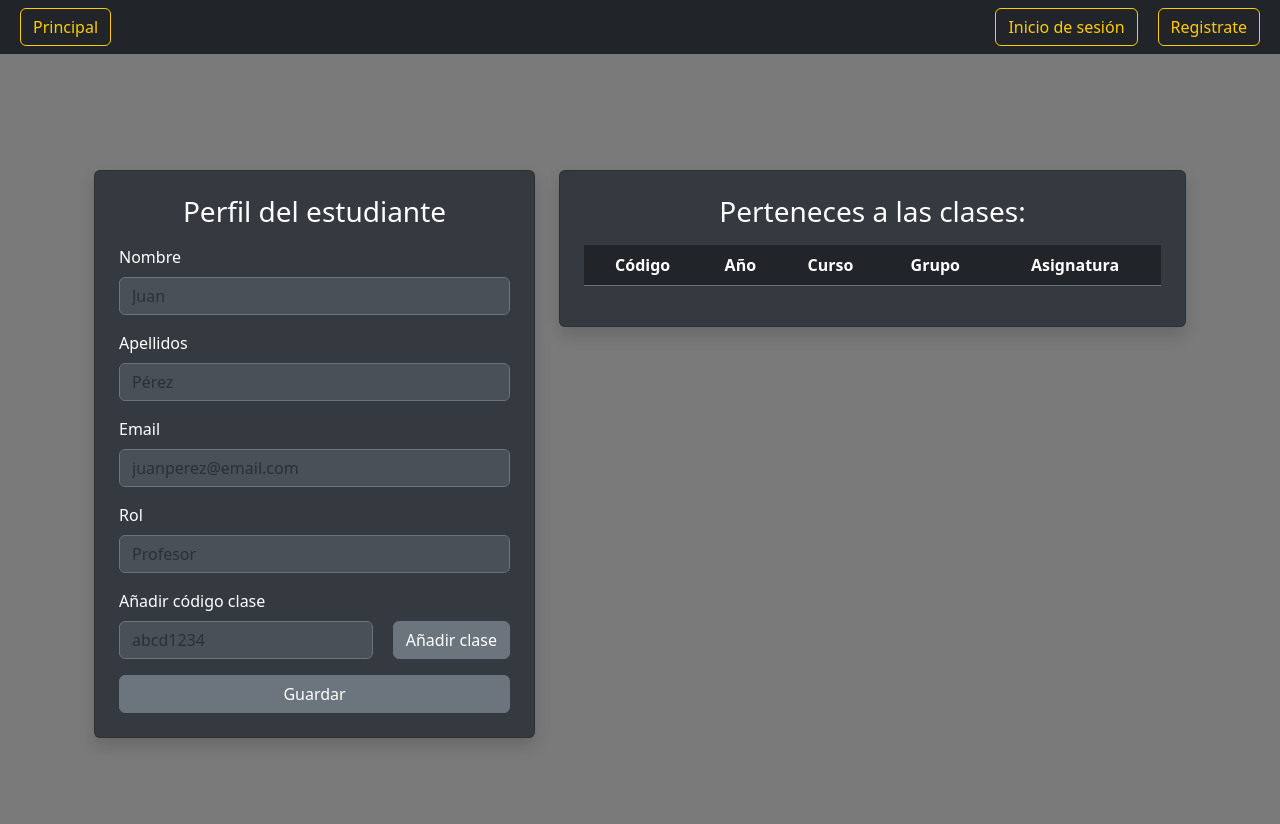
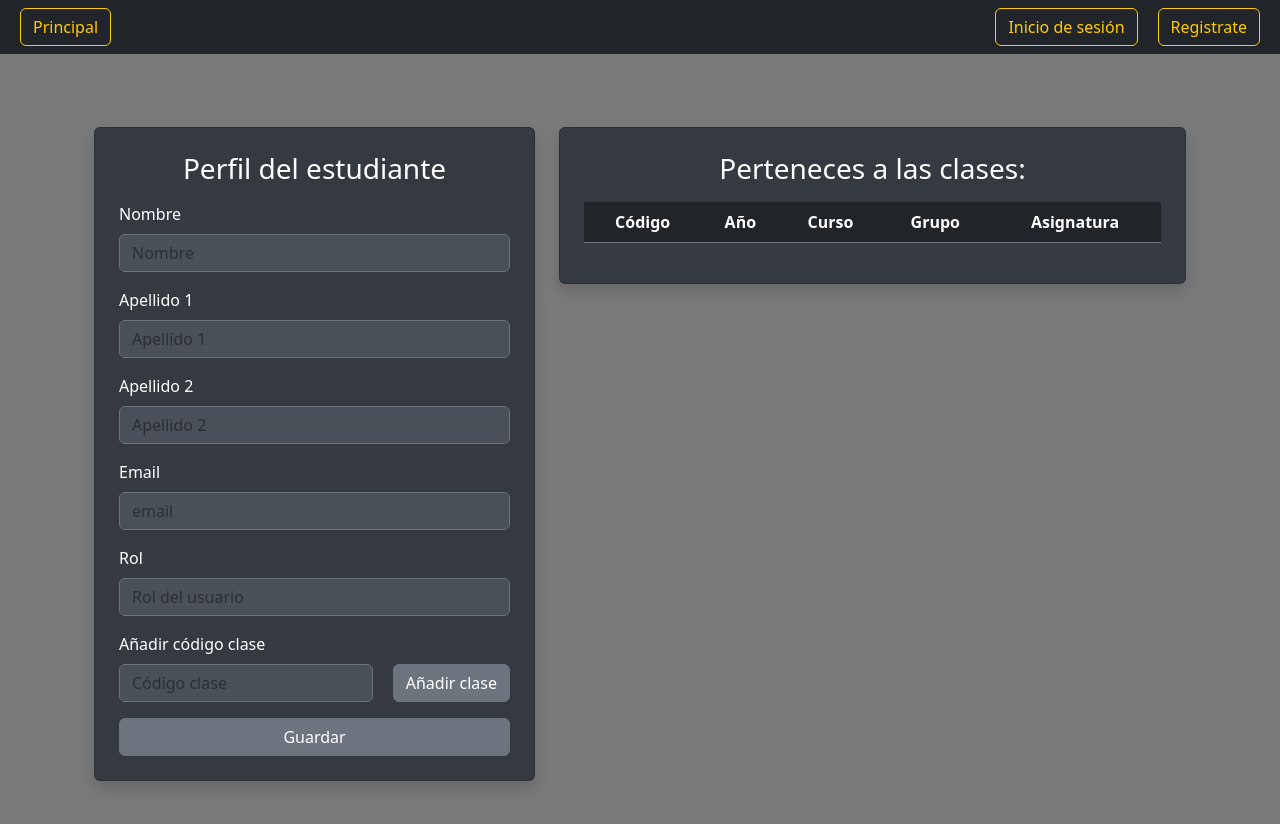
Before and after one commit to axelrebollo/eliaFrontend, a Vue app: page /profile/profileStudent in a window 1280 px wide. Shown: the top 824 px of the page. Built offline with nearby package versions, Linux system fonts and the light colour scheme.

Commit message:
Creación del profile y su funcionalidad
Creado el servicio profile,
creado actualización para persistir email y role,
funcionalidades para visualizar los datos y pedirlos con axios

```diff
--- a/src/components/ProfileStudent.vue
+++ b/src/components/ProfileStudent.vue
@@ -1,14 +1,45 @@
 <script setup>
-  const getData = () => {
+  import { onMounted, ref, watch } from "vue";
+  import { useProfileStore } from "@/stores/profileStore";
+  import { useAuthStore } from "@/stores/authStore";
 
-  };
+  const profileStore = useProfileStore();
+  const authStore = useAuthStore();
+
+  const name = ref("");
+  const surname1 = ref("");
+  const surname2 = ref("");
+  const email = ref(authStore.email);
+  const role = ref("");
+  const classCode = ref("");
+
+  onMounted(async ()=>{
+    await profileStore.fetchProfile();
+
+    name.value = profileStore.profile.name;
+    surname1.value = profileStore.profile.surname1;
+    surname2.value = profileStore.profile.surname2;
+
+    if(authStore.role === "TEACHER"){
+      role.value = "Profesor";
+    }
+    else if(authStore.role === "STUDENT"){
+      role.value = "Estudiante";
+    }
+    else{
+      role.value = "";
+    }
+  });
+
+  watch([name, surname1, surname2], ([newName, newSurname1, newSurname2]) => {
+    profileStore.profile.name = newName;
+    profileStore.profile.surname1 = newSurname1;
+    profileStore.profile.surname2 = newSurname2;
+  });
 
   const addClass = () => {
-
-  };
-
-  const saveData = () => {
-
+    console.log(classCode.value);
+    //POR CREAR FUNCIONALIDAD
   };
 </script>
 
@@ -20,25 +51,29 @@
           <h3 class="text-center mb-3 text-white">Perfil del estudiante</h3>
           <form @submit.prevent="guardarDatos">
             <div class="mb-3">
-              <label for="nombre" class="form-label text-white">Nombre</label>
-              <input v-model="nombre" type="text" class="form-control" id="nombre" placeholder="Juan" />
+              <label for="name" class="form-label text-white">Nombre</label>
+              <input v-model="name" type="text" class="form-control" id="name" placeholder="Nombre" />
             </div>
             <div class="mb-3">
-              <label for="apellidos" class="form-label text-white">Apellidos</label>
-              <input v-model="apellidos" type="text" class="form-control" id="apellidos" placeholder="Pérez" />
+              <label for="surname1" class="form-label text-white">Apellido 1</label>
+              <input v-model="surname1" type="text" class="form-control" id="surname1" placeholder="Apellido 1" />
+            </div>
+            <div class="mb-3">
+              <label for="surname2" class="form-label text-white">Apellido 2</label>
+              <input v-model="surname2" type="text" class="form-control" id="surname2" placeholder="Apellido 2" />
             </div>
             <div class="mb-3">
               <label for="email" class="form-label text-white">Email</label>
-              <input v-model="email" type="email" class="form-control" id="email" placeholder="juanperez@email.com" disabled />
+              <input v-model="email" type="email" class="form-control" id="email" placeholder="email" disabled />
             </div>
             <div class="mb-3">
               <label for="role" class="form-label text-white">Rol</label>
-              <input v-model="role" type="text" class="form-control" id="role" placeholder="Profesor" disabled />
+              <input v-model="role" type="text" class="form-control" id="role" placeholder="Rol del usuario" disabled />
             </div>
             <div class="mb-3">
               <label for="classCode" class="form-label text-white">Añadir código clase</label>
               <div class="addClass">
-                <input v-model="classCode" type="text" class="form-control" id="classCode" placeholder="abcd1234" />
+                <input v-model="classCode" type="text" class="form-control" id="classCode" placeholder="Código clase" />
                 <button type="button" class="btn btn-secondary" @click="addClass">
                   Añadir clase
                 </button>
@@ -66,11 +101,11 @@
             </thead>
             <tbody>
               <tr v-for="clase in clases" :key="clase.codigo">
-                <td>{{ clase.codigo }}</td>
-                <td>{{ clase.anio }}</td>
-                <td>{{ clase.curso }}</td>
-                <td>{{ clase.grupo }}</td>
-                <td>{{ clase.asignatura }}</td>
+                <td>{{ clase.code }}</td>
+                <td>{{ clase.year }}</td>
+                <td>{{ clase.course }}</td>
+                <td>{{ clase.group }}</td>
+                <td>{{ clase.subject }}</td>
               </tr>
             </tbody>
           </table>
--- a/src/components/ProfileTeacher.vue
+++ b/src/components/ProfileTeacher.vue
@@ -1,11 +1,41 @@
 <script setup>
-  const getData = () => {
+  import { onMounted, ref, watch } from "vue";
+  import { useProfileStore } from "@/stores/profileStore";
+  import { useAuthStore } from "@/stores/authStore";
 
-  };
+  const profileStore = useProfileStore();
+  const authStore = useAuthStore();
 
-  const saveData = () => {
+  const name = ref("");
+  const surname1 = ref("");
+  const surname2 = ref("");
+  const email = ref(authStore.email);
+  const role = ref("");
+  const classCode = ref("");
 
-  };
+  onMounted(async ()=>{
+    await profileStore.fetchProfile();
+
+    name.value = profileStore.profile.name;
+    surname1.value = profileStore.profile.surname1;
+    surname2.value = profileStore.profile.surname2;
+
+    if(authStore.role === "TEACHER"){
+      role.value = "Profesor";
+    }
+    else if(authStore.role === "STUDENT"){
+      role.value = "Estudiante";
+    }
+    else{
+      role.value = "";
+    }
+  });
+
+  watch([name, surname1, surname2], ([newName, newSurname1, newSurname2]) => {
+    profileStore.profile.name = newName;
+    profileStore.profile.surname1 = newSurname1;
+    profileStore.profile.surname2 = newSurname2;
+  });
 </script>
 
 <template>
@@ -16,20 +46,24 @@
           <h3 class="text-center mb-3 text-white">Perfil del profesor</h3>
           <form @submit.prevent="guardarDatos">
             <div class="mb-3">
-              <label for="nombre" class="form-label text-white">Nombre</label>
-              <input v-model="nombre" type="text" class="form-control" id="nombre" placeholder="Juan" />
+              <label for="name" class="form-label text-white">Nombre</label>
+              <input v-model="name" type="text" class="form-control" id="name" placeholder="Nombre" />
             </div>
             <div class="mb-3">
-              <label for="apellidos" class="form-label text-white">Apellidos</label>
-              <input v-model="apellidos" type="text" class="form-control" id="apellidos" placeholder="Pérez" />
+              <label for="surname1" class="form-label text-white">Apellido 1</label>
+              <input v-model="surname1" type="text" class="form-control" id="surname1" placeholder="Apellido 1" />
+            </div>
+            <div class="mb-3">
+              <label for="surname2" class="form-label text-white">Apellido 2</label>
+              <input v-model="surname2" type="text" class="form-control" id="surname2" placeholder="Apellido 2" />
             </div>
             <div class="mb-3">
               <label for="email" class="form-label text-white">Email</label>
-              <input v-model="email" type="email" class="form-control" id="email" placeholder="juanperez@email.com" disabled />
+              <input v-model="email" type="email" class="form-control" id="email" placeholder="email" disabled />
             </div>
             <div class="mb-3">
               <label for="role" class="form-label text-white">Rol</label>
-              <input v-model="role" type="text" class="form-control" id="role" placeholder="Profesor" disabled />
+              <input v-model="role" type="text" class="form-control" id="role" placeholder="Rol del usuario" disabled />
             </div>
             <button type="submit" class="btn btn-secondary w-100">
               Guardar cambios
--- a/src/services/api.js
+++ b/src/services/api.js
@@ -7,4 +7,14 @@ const apiClient = axios.create({
   },
 });
 
-export default apiClient;
+const apiProfile = axios.create({
+  baseURL: "http://localhost:18090/profiles",
+  headers: {
+    "Content-Type": "application/json",
+  },
+});
+
+export default {
+  apiClient,
+  apiProfile,
+};
--- a/src/services/authService.js
+++ b/src/services/authService.js
@@ -1,8 +1,8 @@
-import apiClient from "./api.js";
+import api from "./api.js";
 
 const registerUser = async (userData) => {
   try {
-    const response = await apiClient.post("/register", userData);
+    const response = await api.apiClient.post("/register", userData);
     return response.data;
   } catch (error) {
     console.error(
@@ -17,7 +17,7 @@ export { registerUser };
 
 const loginUser = async (userData) => {
   try {
-    const response = await apiClient.post("/login", userData);
+    const response = await api.apiClient.post("/login", userData);
     return response.data;
   } catch (error) {
     console.error(
--- a/src/stores/authStore.js
+++ b/src/stores/authStore.js
@@ -4,8 +4,8 @@ import { jwtDecode } from "jwt-decode";
 
 export const useAuthStore = defineStore("auth", () => {
   const token = ref(localStorage.getItem("token") || null);
-  const role = ref(null);
-  const email = ref(null);
+  const role = ref(localStorage.getItem("role")|| null);
+  const email = ref(localStorage.getItem("email")|| null);
 
   function setUserData(userToken) {
     token.value = userToken;
@@ -15,6 +15,9 @@ export const useAuthStore = defineStore("auth", () => {
       const decoded = jwtDecode(userToken);
       role.value = decoded.role || null;
       email.value = decoded.email || null;
+
+      localStorage.setItem("role",role.value);
+      localStorage.setItem("email",email.value);
     } catch (error) {
       console.error("Error decodificando el token:", error);
       logout();
@@ -26,6 +29,8 @@ export const useAuthStore = defineStore("auth", () => {
     role.value = null;
     email.value = null;
     localStorage.removeItem("token");
+    localStorage.removeItem("role");
+    localStorage.removeItem("email");
   }
 
   const isAuthenticated = computed(() => {
--- /dev/null
+++ b/src/stores/profileStore.js
@@ -0,0 +1,31 @@
+import { defineStore } from "pinia";
+import { ref } from "vue";
+import { useAuthStore } from "./authStore";
+import api from "@/services/api.js";
+
+export const useProfileStore = defineStore("profile", () => {
+  const profile = ref({
+    name: "",
+    surname1: "",
+    surname2: "",
+  });
+
+  async function fetchProfile() {
+    const authStore = useAuthStore();
+    if (!authStore.token) return;
+
+    try {
+      const response = await api.apiProfile.get(`/getProfile`,
+        { params: { token: authStore.token }, });
+      profile.value = {
+        name: response.data.name || "",
+        surname1: response.data.surname1 || "",
+        surname2: response.data.surname2 || "",
+      };
+    } catch (error) {
+      console.error("Error al recuperar el perfil:", error.response?.data || error.message);
+    }
+  }
+
+  return { profile, fetchProfile };
+});
```
Also changed, not shown: src/services/profileService.js (added, +16 -0 lines).
